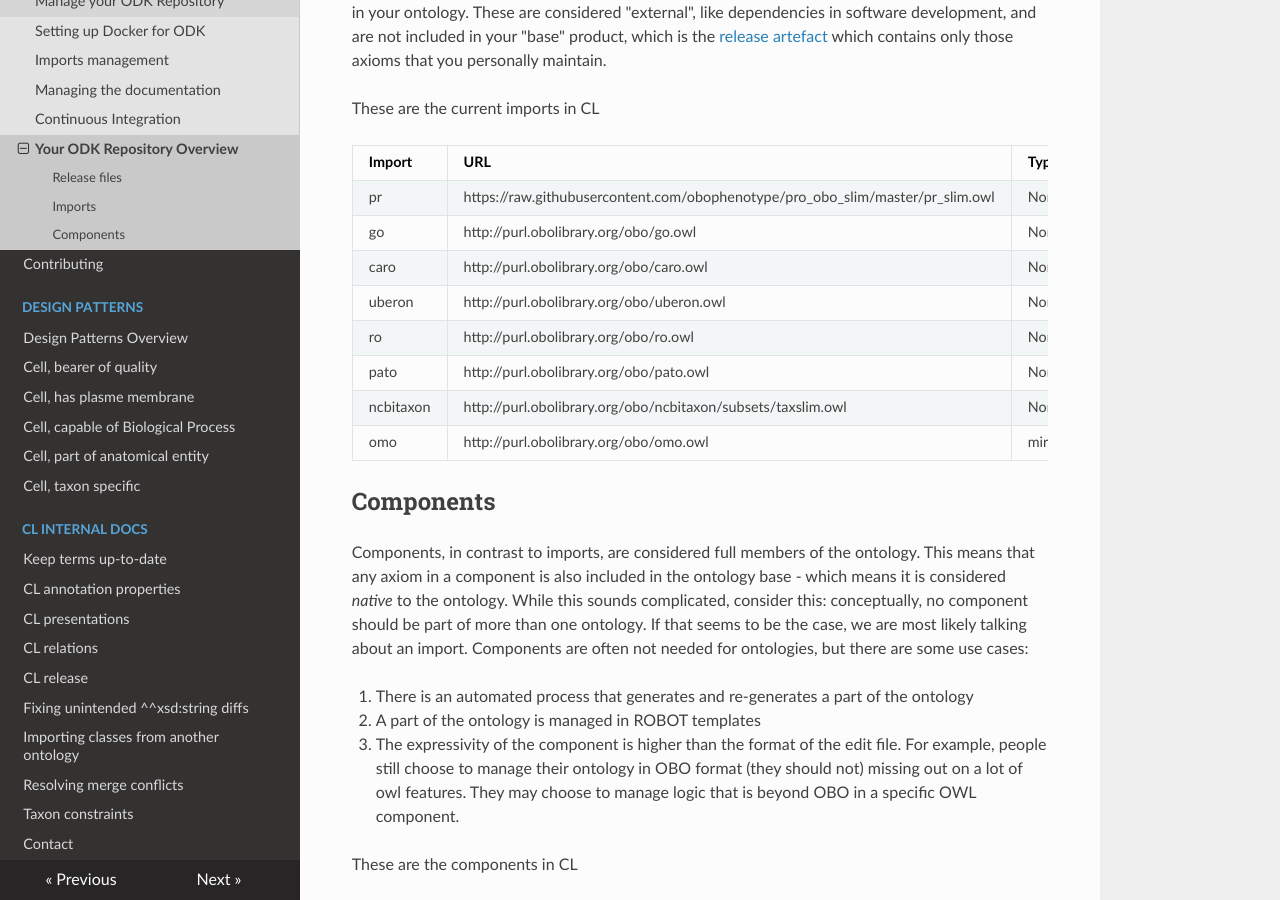
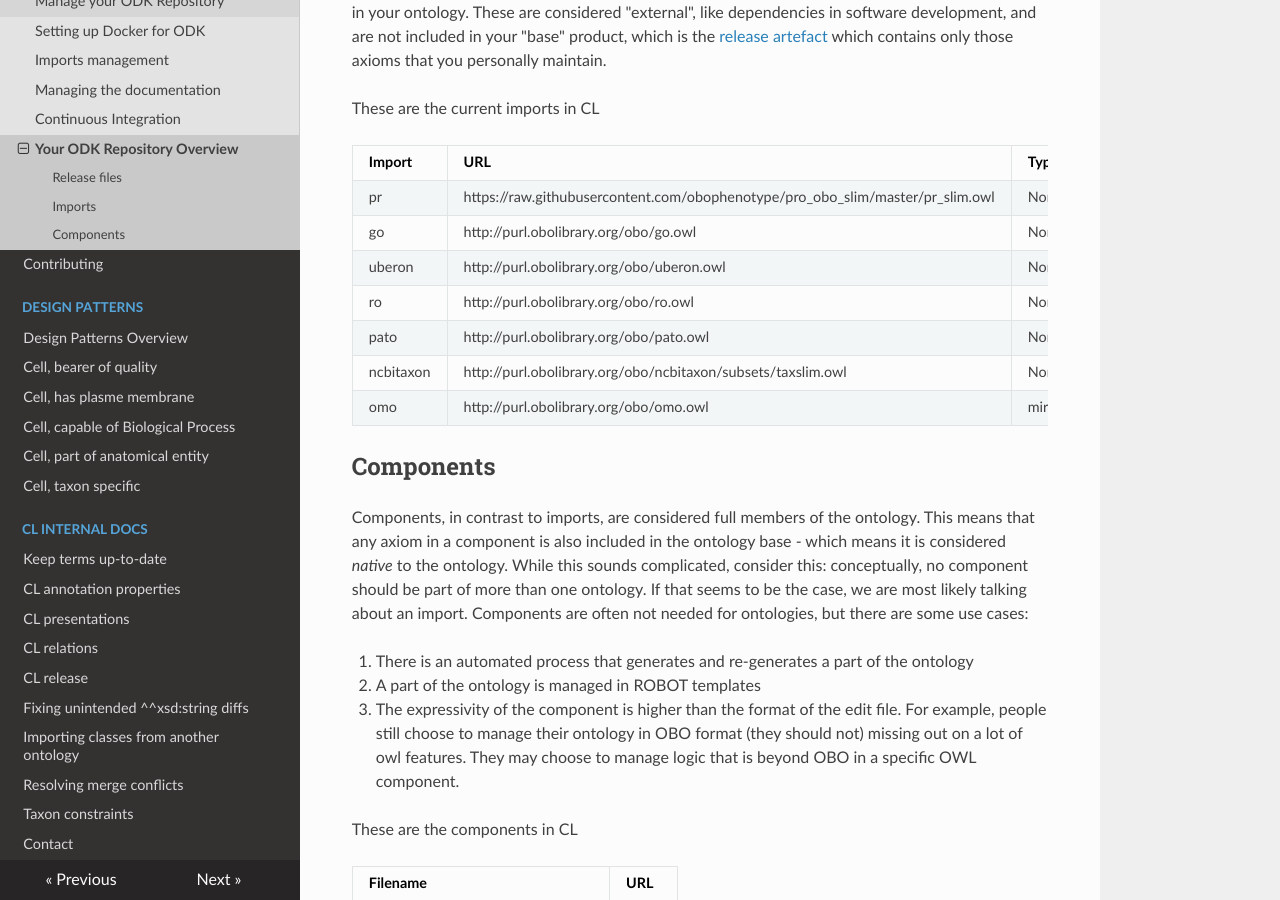
Before and after one commit to obophenotype/cell-ontology, an MkDocs documentation site: the page built from docs/odk-workflows/RepositoryFileStructure.md, in a window 1280 px wide and 900 px high, scrolled down 511 px. Built offline with MkDocs 1.6.1, drawn with Linux system fonts in a browser that asks for light colours; nearby versions of some CDN libraries.

Commit message:
remove caro

```diff
--- a/docs/odk-workflows/RepositoryFileStructure.md
+++ b/docs/odk-workflows/RepositoryFileStructure.md
@@ -18,7 +18,6 @@ These are the current imports in CL
 | ------ | --- | ---- |
 | pr | https://raw.githubusercontent.com/obophenotype/pro_obo_slim/master/pr_slim.owl | None |
 | go | http://purl.obolibrary.org/obo/go.owl | None |
-| caro | http://purl.obolibrary.org/obo/caro.owl | None |
 | uberon | http://purl.obolibrary.org/obo/uberon.owl | None |
 | ro | http://purl.obolibrary.org/obo/ro.owl | None |
 | pato | http://purl.obolibrary.org/obo/pato.owl | None |
--- a/src/ontology/cl-odk.yaml
+++ b/src/ontology/cl-odk.yaml
@@ -58,8 +58,6 @@ import_group:
         - http://purl.obolibrary.org/obo/GO_
         - http://purl.obolibrary.org/obo/GOREL_
         - http://purl.obolibrary.org/obo/GOCHE_
-    - id: caro
-      use_base: TRUE
     - id: uberon
       use_base: TRUE
     - id: ro
```
Also changed, not shown: 2 other files.
